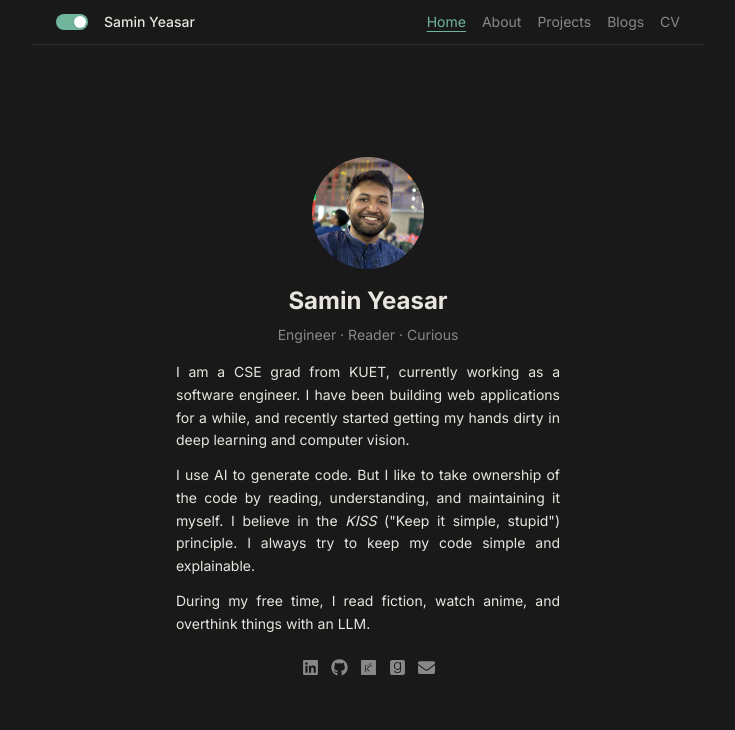
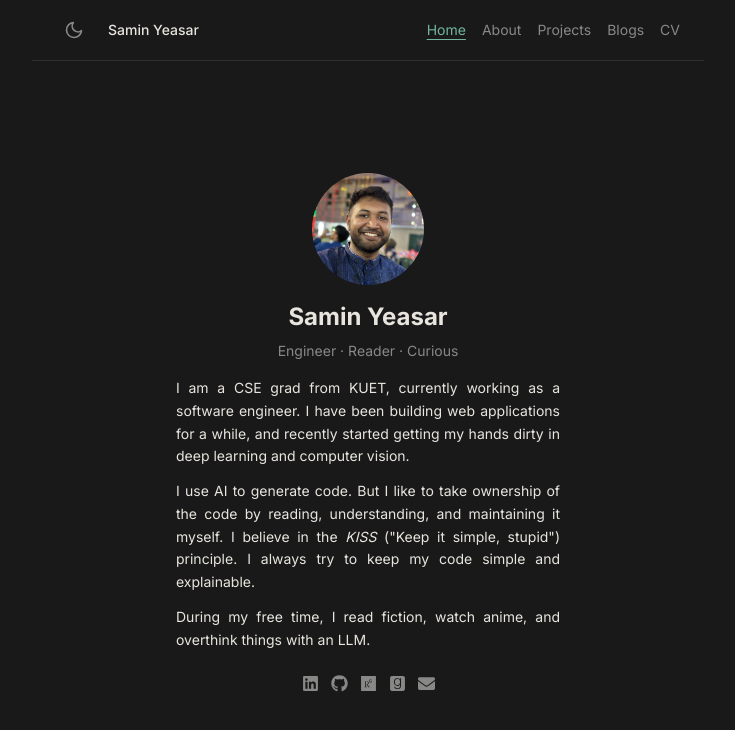
Before and after one commit to Y3454R/my-portfolio-website, a Next.js app: page /home in a window 1280 px wide. Shown: the top 730 px of the page, without its empty margins (272-1007 px from the left). Built offline with nearby package versions, Linux system fonts and the light colour scheme.

Commit message:
:lipstick: update: update theme toggle

```diff
--- a/src/app/components/TopNav.js
+++ b/src/app/components/TopNav.js
@@ -32,13 +32,19 @@ export default function TopNav() {
         <button
           onClick={toggleTheme}
           aria-label="Toggle theme"
-          className={`relative w-8 h-4 rounded-full transition-colors duration-300 shrink-0 ${
-            dark ? "bg-notion-accent" : "bg-notion-border"
-          }`}
+          className="relative w-9 h-9 flex items-center justify-center text-notion-muted hover:text-notion-accent transition-colors shrink-0"
         >
-          <span className={`absolute top-0.5 left-0.5 w-3 h-3 rounded-full bg-white shadow-sm transition-transform duration-300 ${
-            dark ? "translate-x-4" : "translate-x-0"
-          }`} />
+          {/* Sun — light mode */}
+          <svg xmlns="http://www.w3.org/2000/svg" viewBox="0 0 24 24" fill="none" stroke="currentColor" strokeWidth="2" strokeLinecap="round" strokeLinejoin="round"
+            className={`absolute w-5 h-5 transition-all duration-300 ${dark ? "scale-0 opacity-0" : "scale-100 opacity-100"}`}>
+            <circle cx="12" cy="12" r="4"/>
+            <path d="M12 2v2M12 20v2M4.93 4.93l1.41 1.41M17.66 17.66l1.41 1.41M2 12h2M20 12h2M6.34 17.66l-1.41 1.41M19.07 4.93l-1.41 1.41"/>
+          </svg>
+          {/* Moon — dark mode */}
+          <svg xmlns="http://www.w3.org/2000/svg" viewBox="0 0 24 24" fill="none" stroke="currentColor" strokeWidth="2" strokeLinecap="round" strokeLinejoin="round"
+            className={`absolute w-5 h-5 transition-all duration-300 ${dark ? "scale-100 opacity-100" : "scale-0 opacity-0"}`}>
+            <path d="M21 12.79A9 9 0 1 1 11.21 3 7 7 0 0 0 21 12.79z"/>
+          </svg>
         </button>
 
         <Link href="/home" className="text-sm font-medium text-notion-text mr-auto">
```
